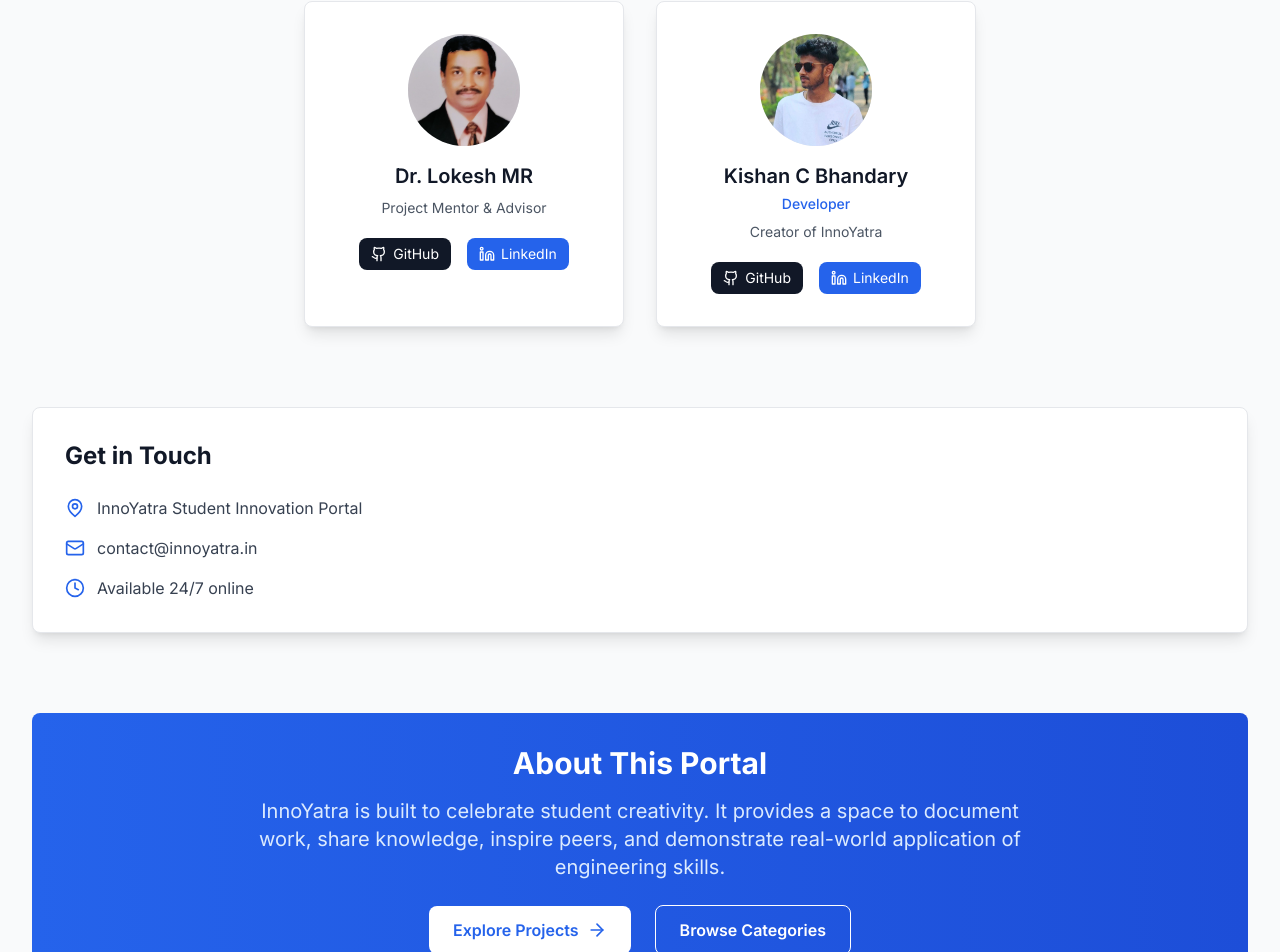
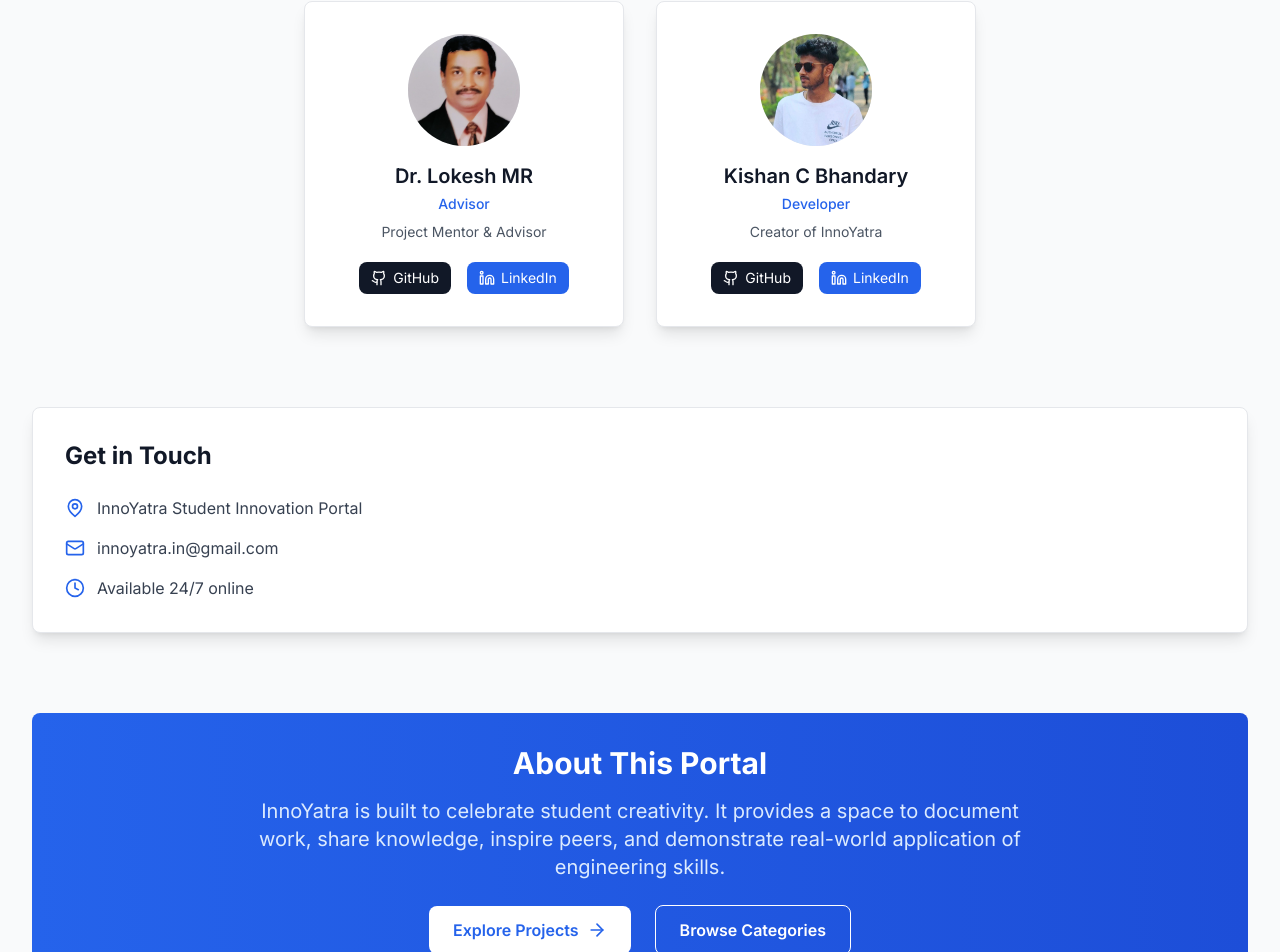
Before and after one commit to INNO-YATRA-2-0/INNO-YATRA-2-0, a React (Vite) app in the folder frontend/: page /about in a window 1280 px wide. Shown: the part 1454-2406 px from the top of the page. Built offline with nearby package versions, Linux system fonts and the light colour scheme.

Commit message:
fix: correct title formatting for team member and update contact email address

```diff
--- a/frontend/src/pages/About.tsx
+++ b/frontend/src/pages/About.tsx
@@ -17,7 +17,7 @@ const About: React.FC = () => {
     {
       id: 1,
       name: 'Dr. Lokesh MR',
-      //title: 'Advisor',
+      title: 'Advisor',
       specialization: 'Project Mentor & Advisor',
       photo: '/lokesh.png',
       github: 'https://github.com/lokeshmr23',
@@ -215,7 +215,7 @@ const About: React.FC = () => {
                 <div className="flex items-center space-x-3">
                   <Mail className="h-5 w-5 text-blue-600 dark:text-blue-400" />
                   <span className="text-gray-700 dark:text-gray-300">
-                    contact@innoyatra.in
+                    innoyatra.in@gmail.com
                   </span>
                 </div>
                 <div className="flex items-center space-x-3">
```
